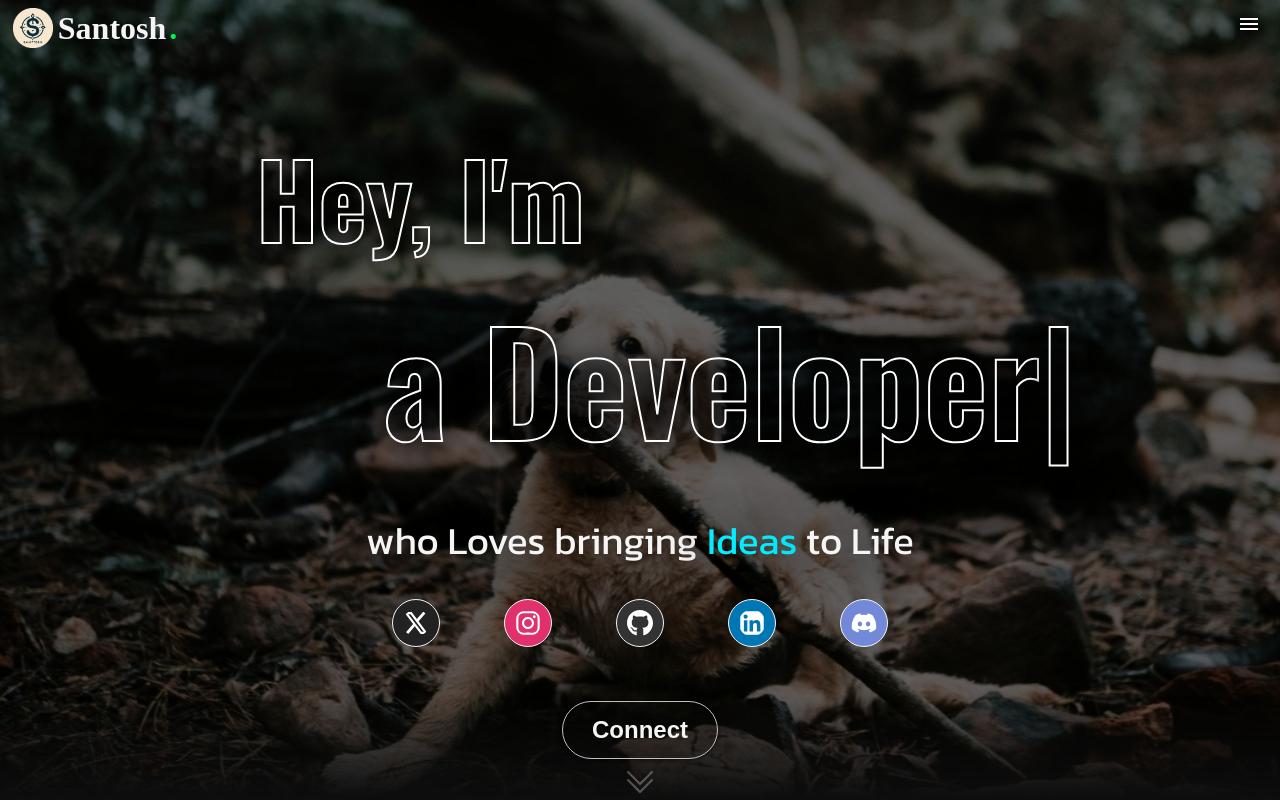
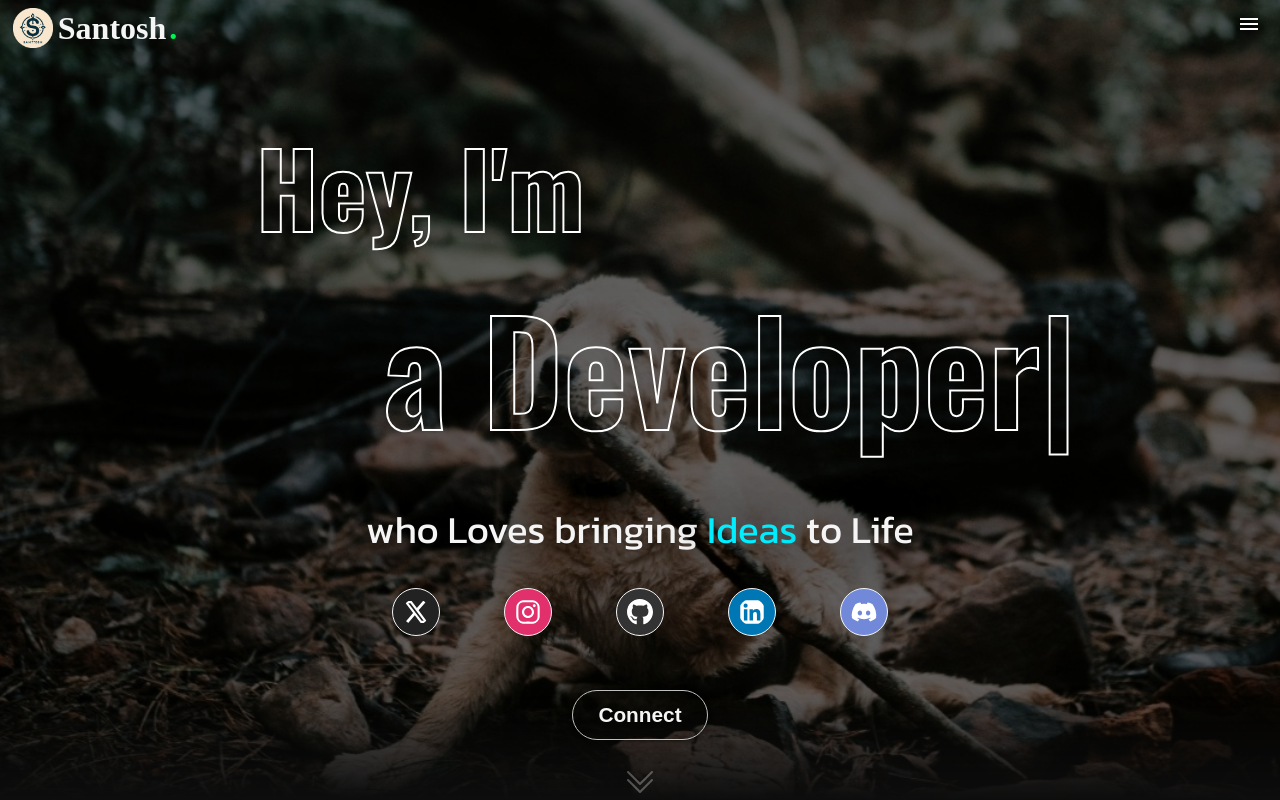
Before and after one commit to SantoshThapa9/santosh, a React (Vite) app: page /Home in a window 1280 px wide. Shown: the top 800 px of the page. Built offline with nearby package versions, Linux system fonts and the light colour scheme; a web font is replaced by a local one.

Commit message:
improvement

```diff
--- a/src/pages/Home.module.scss
+++ b/src/pages/Home.module.scss
@@ -48,7 +48,6 @@
   .mainText {
     transform: translateY(0);
     font-size: clamp(2.5rem, 8vw, 8rem);
-    text-shadow: 1px 1px 30px black;
     margin-top: 80px;
     -webkit-text-stroke: 2px white;
     font-family: "Oswald", sans-serif;
@@ -63,7 +62,6 @@
     padding-left: 25vw;
     span {
       font-family: "Oswald", sans-serif;
-      text-shadow: 1px 1px 30px black;
       font-size: clamp(3rem, 11vw, 11rem);
       -webkit-text-stroke: 2px white;
       font-weight: 600;
@@ -115,8 +113,9 @@
   .cta {
     border-radius: 3em;
     box-shadow: 0 0 4px rgba(0, 0, 0, 0.9);
-    font-size: clamp(0.8rem, 2vw, 1.5rem);
+    font-size: clamp(0.9rem, 2vw, 1.3rem);
     padding: 0.6em 1.2em;
+    margin-bottom: 30px;
     font-weight: bolder;
     background: transparent;
     color: whitesmoke;
```
